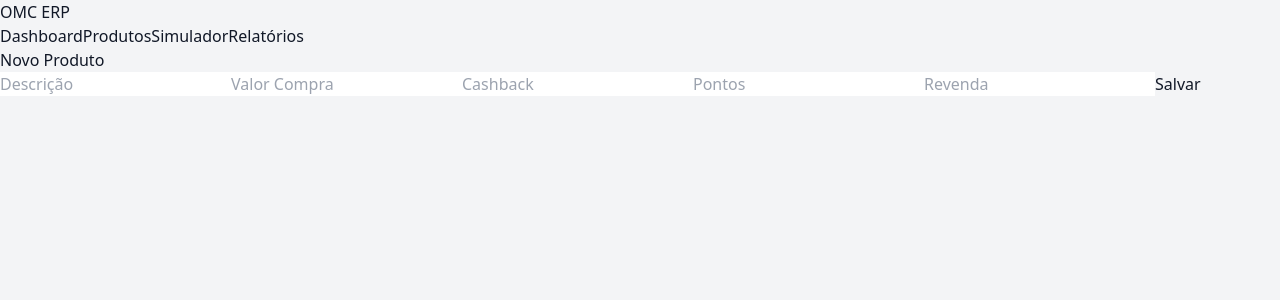
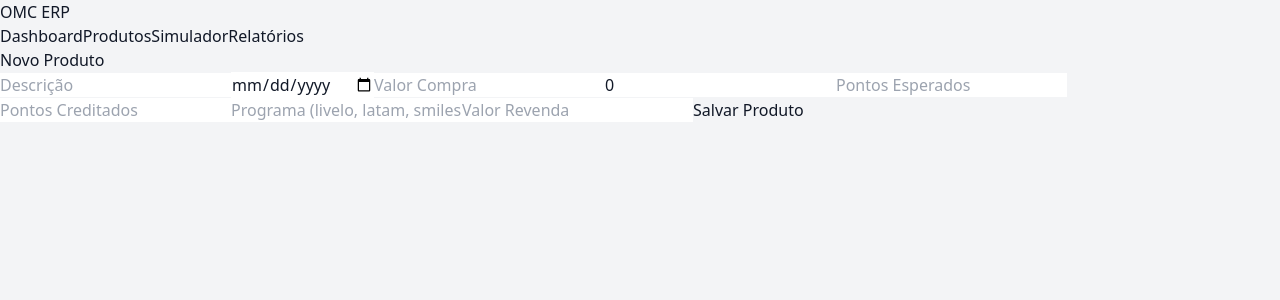
Before and after one commit to vinip1250-art/omcprod, a Next.js app: page /dashboard/products/new in a window 1280 px wide. Shown: the top 300 px of the page. Built offline with nearby package versions, Linux system fonts and the light colour scheme.

Commit message:
Update page.tsx

```diff
--- a/app/dashboard/products/new/page.tsx
+++ b/app/dashboard/products/new/page.tsx
@@ -1,48 +1,134 @@
 "use client"
+
 import { useState } from "react"
+import { useRouter } from "next/navigation"
 
-export default function NewProduct() {
+export default function NewProductPage() {
+  const router = useRouter()
   const [form, setForm] = useState<any>({})
 
   async function handleSubmit(e: any) {
     e.preventDefault()
 
-    await fetch("/api/products", {
+    const res = await fetch("/api/products", {
       method: "POST",
       headers: { "Content-Type": "application/json" },
+      credentials: "include",
       body: JSON.stringify(form)
     })
 
-    window.location.href = "/dashboard/products"
+    if (res.ok) {
+      router.push("/dashboard/products")
+    } else {
+      alert("Erro ao salvar produto")
+    }
   }
 
   return (
-    <div className="p-10">
-      <h1 className="text-xl font-bold mb-4">Novo Produto</h1>
+    <div>
+      <h1 className="text-2xl font-bold mb-6">
+        Novo Produto
+      </h1>
 
-      <form onSubmit={handleSubmit} className="grid gap-3 max-w-md">
-        <input placeholder="Descrição"
-          onChange={e => setForm({...form, description: e.target.value})}
-          className="border p-2" />
+      <form
+        onSubmit={handleSubmit}
+        className="bg-white p-6 rounded shadow space-y-4"
+      >
+        <input
+          placeholder="Descrição"
+          className="border p-2 w-full"
+          required
+          onChange={e =>
+            setForm({ ...form, description: e.target.value })
+          }
+        />
 
-        <input type="number" placeholder="Valor Compra"
-          onChange={e => setForm({...form, purchaseValue: +e.target.value})}
-          className="border p-2" />
+        <input
+          type="date"
+          className="border p-2 w-full"
+          required
+          onChange={e =>
+            setForm({ ...form, purchaseDate: e.target.value })
+          }
+        />
 
-        <input type="number" placeholder="Cashback"
-          onChange={e => setForm({...form, cashbackValue: +e.target.value})}
-          className="border p-2" />
+        <input
+          type="number"
+          placeholder="Valor Compra"
+          className="border p-2 w-full"
+          required
+          onChange={e =>
+            setForm({
+              ...form,
+              purchaseValue: Number(e.target.value)
+            })
+          }
+        />
 
-        <input type="number" placeholder="Pontos"
-          onChange={e => setForm({...form, pointsQuantity: +e.target.value})}
-          className="border p-2" />
+        <input
+          type="number"
+          placeholder="Cashback"
+          className="border p-2 w-full"
+          defaultValue={0}
+          onChange={e =>
+            setForm({
+              ...form,
+              cashbackValue: Number(e.target.value)
+            })
+          }
+        />
 
-        <input type="number" placeholder="Revenda"
-          onChange={e => setForm({...form, resaleValue: +e.target.value})}
-          className="border p-2" />
+        <input
+          type="number"
+          placeholder="Pontos Esperados"
+          className="border p-2 w-full"
+          required
+          onChange={e =>
+            setForm({
+              ...form,
+              pointsQuantity: Number(e.target.value)
+            })
+          }
+        />
 
-        <button className="bg-blue-600 text-white py-2 rounded">
-          Salvar
+        <input
+          type="number"
+          placeholder="Pontos Creditados"
+          className="border p-2 w-full"
+          onChange={e =>
+            setForm({
+              ...form,
+              creditedPoints: Number(e.target.value)
+            })
+          }
+        />
+
+        <input
+          placeholder="Programa (livelo, latam, smiles, azul)"
+          className="border p-2 w-full"
+          required
+          onChange={e =>
+            setForm({
+              ...form,
+              pointsProgram: e.target.value
+            })
+          }
+        />
+
+        <input
+          type="number"
+          placeholder="Valor Revenda"
+          className="border p-2 w-full"
+          onChange={e =>
+            setForm({
+              ...form,
+              resaleValue: Number(e.target.value)
+            })
+          }
+        />
+
+        <button className="bg-blue-600 text-white px-4 py-2 rounded">
+          Salvar Produto
         </button>
       </form>
     </div>
```
